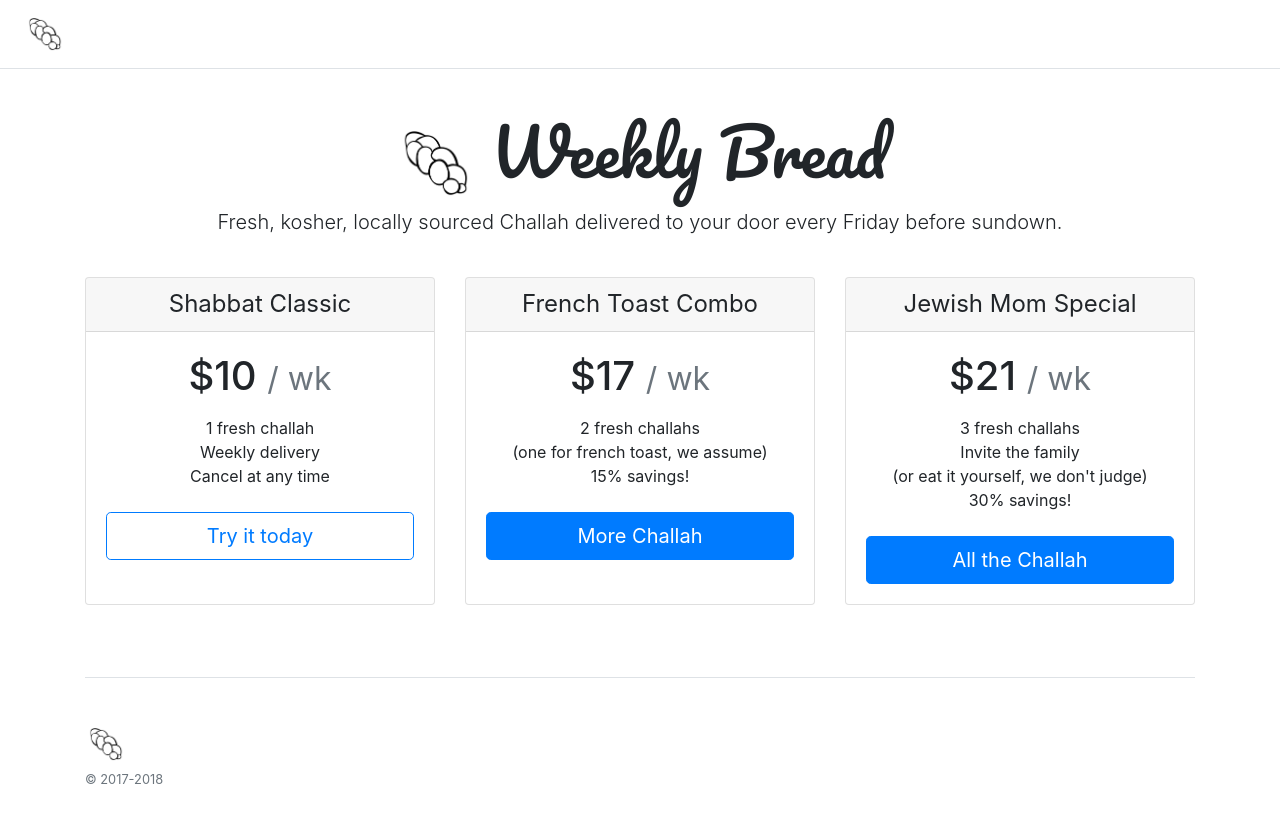
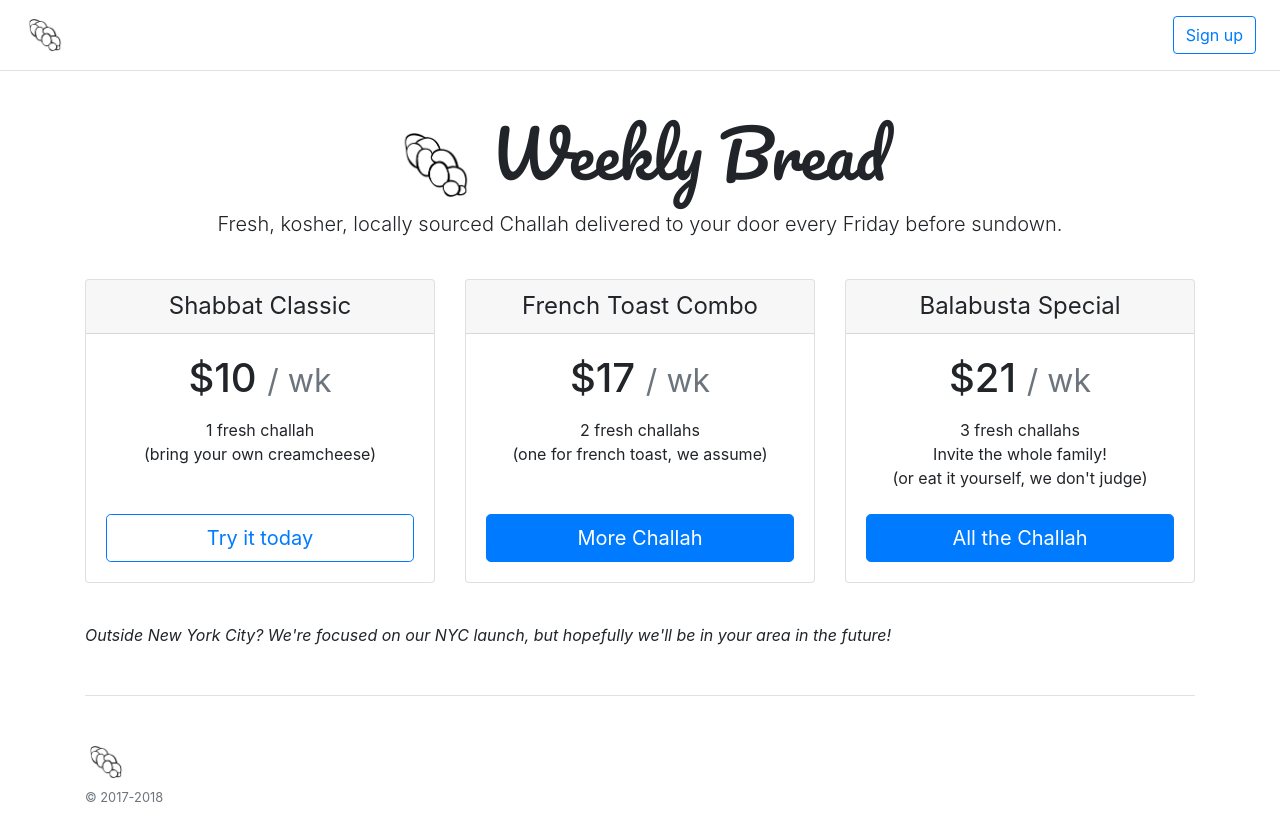
Before and after one commit to jackerman09/weeklybread, a plain HTML site: page index.html in a window 1280 px wide. Drawn offline with nearby package versions, Linux system fonts and the light colour scheme.

Commit message:
update card text

```diff
--- a/index.html
+++ b/index.html
@@ -133,7 +133,7 @@
         <a class="p-2 text-dark" href="#">Support</a>
         <a class="p-2 text-dark" href="#">Pricing</a> -->
       </nav>
-      <!-- <a class="btn btn-outline-primary" href="#">Sign up</a> -->
+      <a class="btn btn-outline-primary" href="" data-toggle="modal" data-target="#mailchimpModal">Sign up</a>
     </div>
     <div class="pricing-header px-3 py-3 pt-md-5 pb-md-4 mx-auto text-center">
       <h1 class="display-4 logo-text">
@@ -152,8 +152,8 @@
             <h1 class="card-title pricing-card-title">$10 <small class="text-muted">/ wk</small></h1>
             <ul class="list-unstyled mt-3 mb-4">
               <li>1 fresh challah</li>
-              <li>Weekly delivery</li>
-              <li>Cancel at any time</li>
+              <li>(bring your own creamcheese)</li>
+              </br>
             </ul>
             <button type="button" class="btn btn-lg btn-block btn-outline-primary" data-toggle="modal" data-target="#mailchimpModal">Try it today</button>
           </div>
@@ -167,26 +167,28 @@
             <ul class="list-unstyled mt-3 mb-4">
               <li>2 fresh challahs</li>
               <li>(one for french toast, we assume)</li>
-              <li>15% savings!</li>
+              </br>
             </ul>
             <button type="button" class="btn btn-lg btn-block btn-primary" data-toggle="modal" data-target="#mailchimpModal">More Challah</button>
           </div>
         </div>
         <div class="card mb-4 box-shadow">
           <div class="card-header">
-            <h4 class="my-0 font-weight-normal">Jewish Mom Special</h4>
+            <h4 class="my-0 font-weight-normal">Balabusta Special</h4>
           </div>
           <div class="card-body">
             <h1 class="card-title pricing-card-title">$21 <small class="text-muted">/ wk</small></h1>
             <ul class="list-unstyled mt-3 mb-4">
               <li>3 fresh challahs</li>
-              <li>Invite the family</li>
+              <li>Invite the whole family!</li>
               <li>(or eat it yourself, we don't judge)</li>
-              <li>30% savings!</li>
             </ul>
             <button type="button" class="btn btn-lg btn-block btn-primary" data-toggle="modal" data-target="#mailchimpModal">All the Challah</button>
           </div>
         </div>
+      </div>
+      <div>
+        <p><i>Outside New York City? We're focused on our NYC launch, but hopefully we'll be in your area in the future!</i></p>
       </div>
 
       <footer class="pt-4 my-md-5 pt-md-5 border-top">
@@ -233,7 +235,7 @@
       <div class="modal-dialog" role="document">
         <div class="modal-content">
           <div class="modal-header">
-            <h5 class="modal-title" id="exampleModalLabel">Modal title</h5>
+            <h5 class="modal-title" id="exampleModalLabel">We'll remind you...</h5>
             <button type="button" class="close" data-dismiss="modal" aria-label="Close">
               <span aria-hidden="true">&times;</span>
             </button>
```
